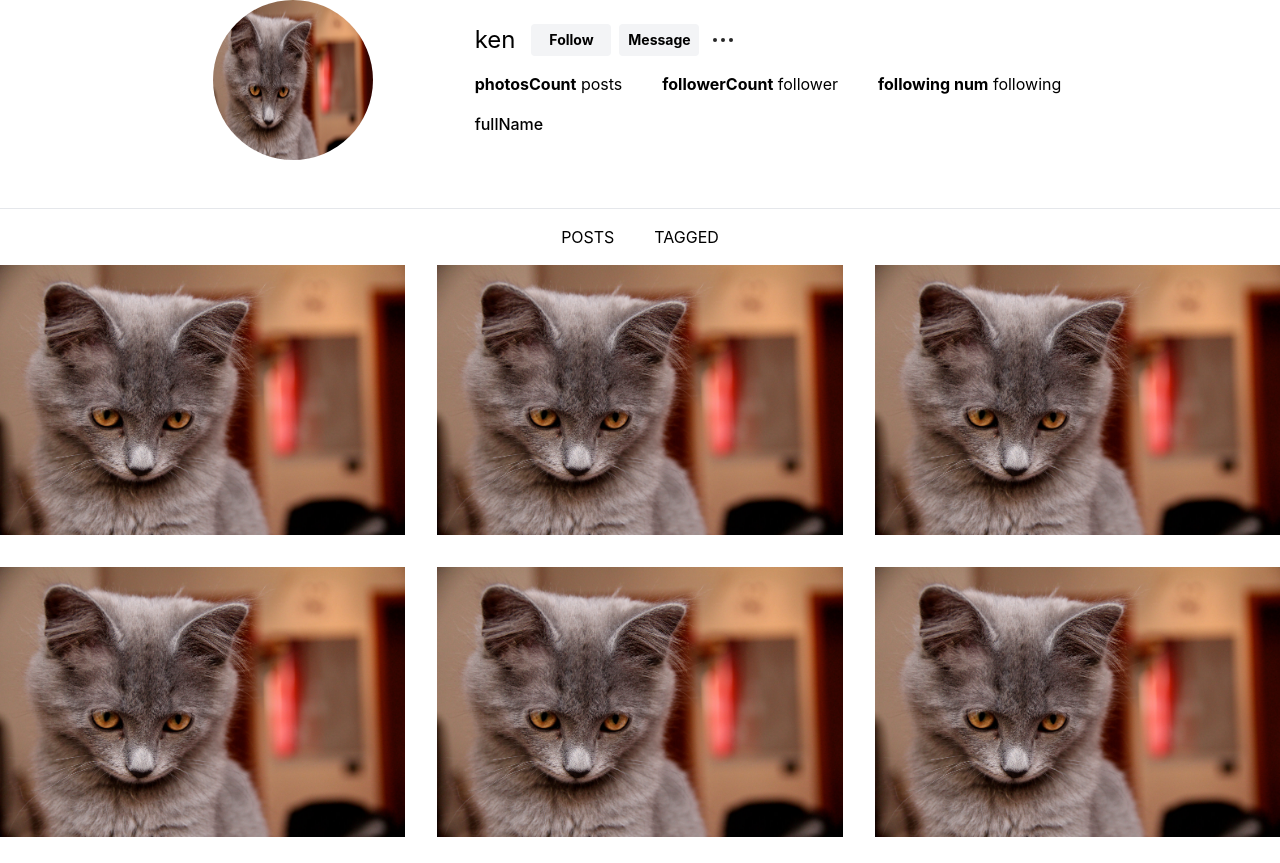
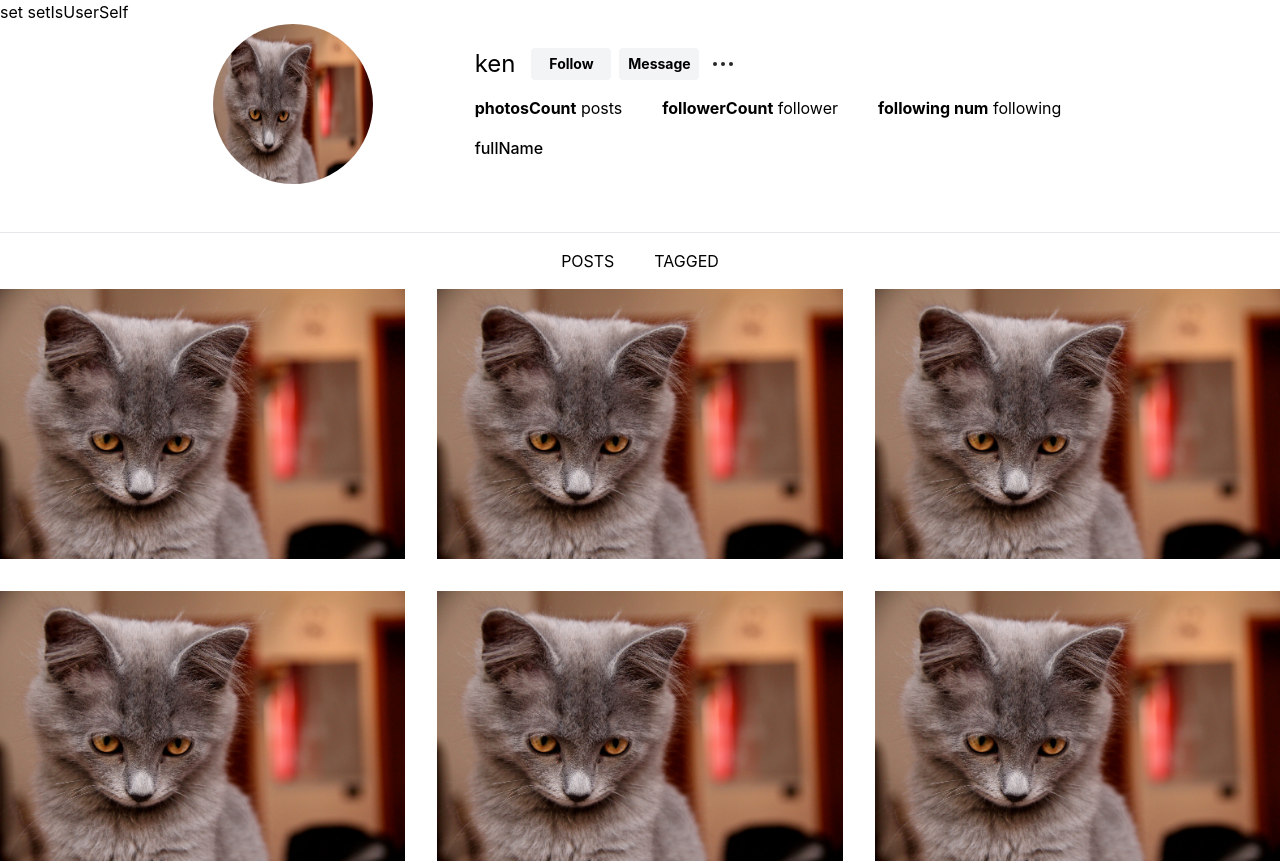
Before and after one commit to WeiqiangYu0528/instagram-frontend, a React (Create React App) app in the folder instagram/: page / in a window 1280 px wide. Shown: the top 863 px of the page. Built offline with nearby package versions, Linux system fonts and the light colour scheme; no server answers.

Commit message:
add post page

```diff
--- a/instagram/src/components/profile/index.tsx
+++ b/instagram/src/components/profile/index.tsx
@@ -1,15 +1,45 @@
-import { useReducer, useEffect } from "react";
+import { useReducer, useEffect, useState } from "react";
 import PropTypes from "prop-types";
+import axios from 'axios'
 import Header from "./header";
 import Photos from "./photos";
+import { postType } from '../post/postType';
+
 
 export default function Profile() {
-  let isUserSelf:boolean = false;
+  // let isUserSelf:boolean = false;
+  const [isUserSelf, setIsUserSelf] = useState(false);
+  const [posts, setPosts] = useState<postType[]>([]);
+  let userid = "6406a22e3ec1592d94f1f2f4";
+
+  useEffect(() => {
+    // if (username === "") {
+    //   navigate(ROUTES.LOGIN);
+    // } else {
+    //   getPosts();
+    // }
+    getPosts();
+  }, []);
+
+  async function getPosts() {
+    try {
+      const response = await axios.get(`http://www.localhost:8080/api/posts/${userid}`);
+      setPosts(response.data);
+      console.log(response.data);
+    } catch (err) {
+      console.error(err);
+    }
+  }
 
   return (
     <>
-      <Header isUserSelf = {isUserSelf}/>
-      <Photos isUserSelf = {isUserSelf}/>
+      <div>
+        <button onClick={() => setIsUserSelf(!isUserSelf)}>
+          set setIsUserSelf
+        </button>
+      </div>
+      <Header isUserSelf={isUserSelf} />
+      <Photos isUserSelf={isUserSelf} />
     </>
   );
 }
```
